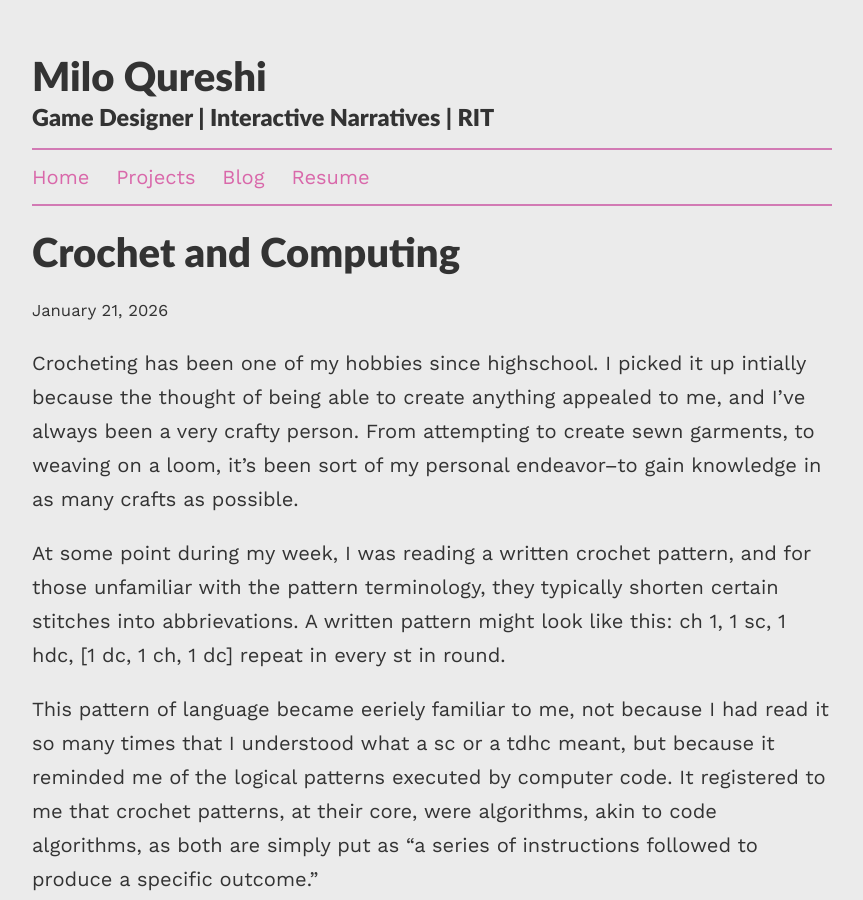
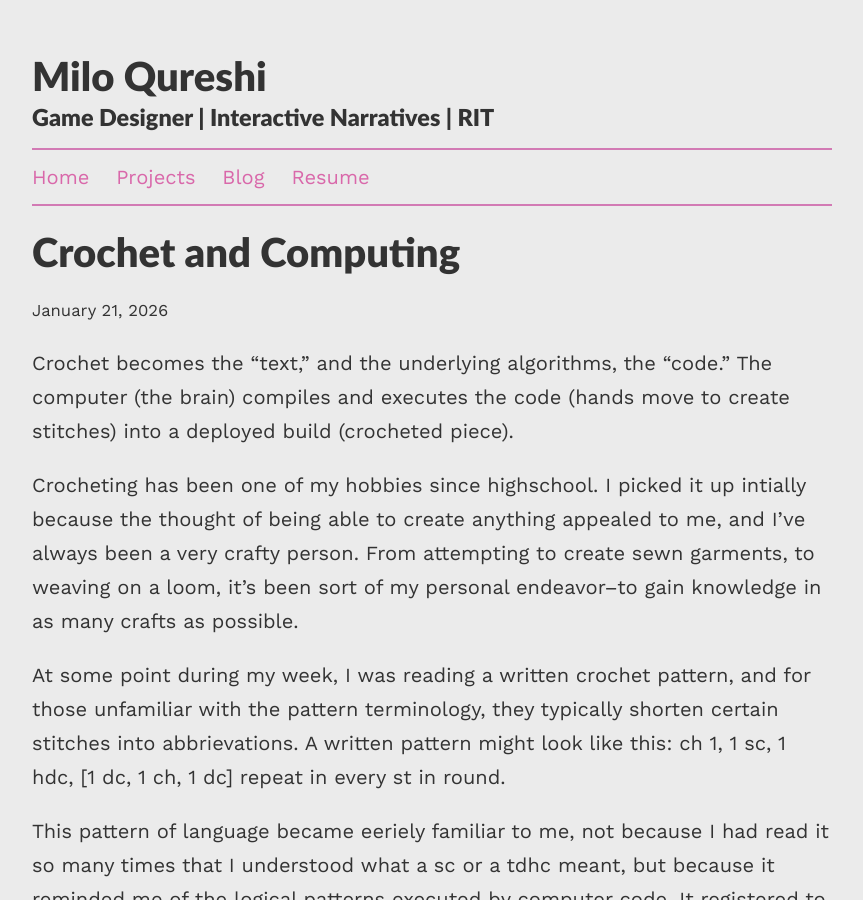
Before and after one commit to milosneptune/portfolio, a Jekyll site: the page built from _posts/2026-01-21-crochet-code.md, in a window 1280 px wide and 900 px high. Shown: the whole window, without its empty margins (208-1071 px from the left). Built offline with Jekyll 4.4.1, drawn with Linux system fonts in a browser that asks for light colours.

Commit message:
better first line

```diff
--- a/_posts/2026-01-21-crochet-code.md
+++ b/_posts/2026-01-21-crochet-code.md
@@ -2,6 +2,7 @@
 layout: post
 title: Crochet and Computing
 ---
+Crochet becomes the “text,” and the underlying algorithms, the “code.” The computer (the brain) compiles and executes the code (hands move to create stitches) into a deployed build (crocheted piece).
 
 Crocheting has been one of my hobbies since highschool. I picked it up intially because the thought of being able to create anything appealed to me, and I've always been a very crafty person. From attempting to create sewn garments, to weaving on a loom, it's been sort of my personal endeavor--to gain knowledge in as many crafts as possible.
 
```
